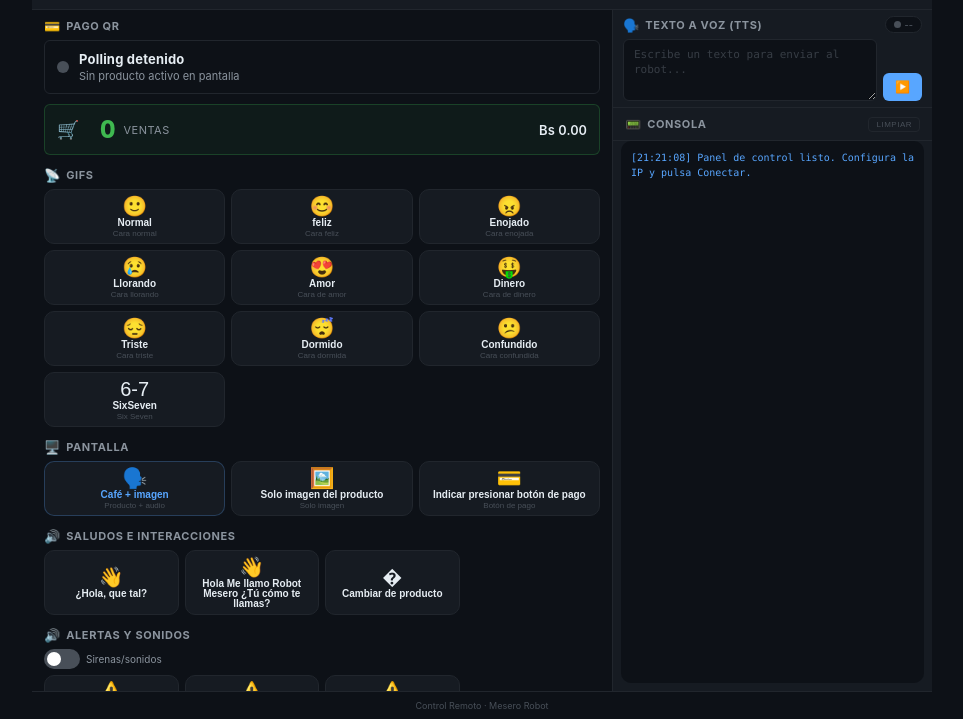
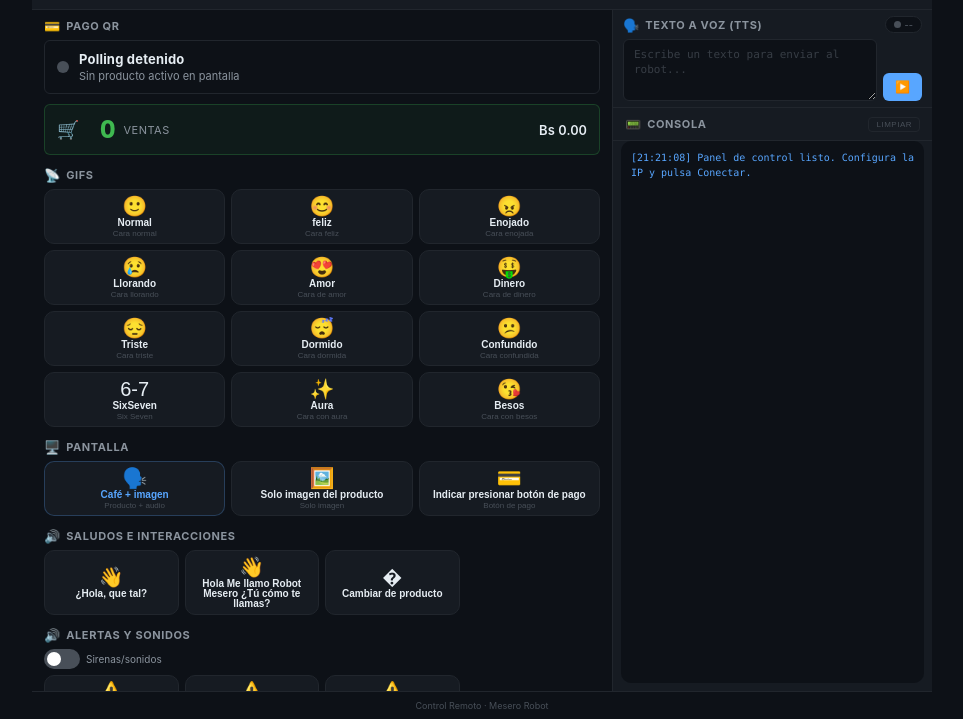
Before and after one commit to CarlosVargas2170/control-remote-robot-mesero, a website: page index.html in a window 1280 px wide. Shown: the part 81-800 px from the top of the page, without its empty margins (158-1121 px from the left). Drawn offline with Linux system fonts and the light colour scheme.

Commit message:
[FIX]-update audio fahh and add gifs

```diff
--- a/index.html
+++ b/index.html
@@ -153,6 +153,16 @@
               <span class="action-card-label">SixSeven</span>
               <span class="action-card-sub">Six Seven</span>
             </button>
+            <button class="action-card" onclick="setEmotion('aura')">
+              <span class="action-card-icon">✨</span>
+              <span class="action-card-label">Aura</span>
+              <span class="action-card-sub">Cara con aura</span>
+            </button>
+            <button class="action-card" onclick="setEmotion('kiss')">
+              <span class="action-card-icon">😘</span>
+              <span class="action-card-label">Besos</span>
+              <span class="action-card-sub">Cara con besos</span>
+            </button>
             <!-- <button class="action-card" onclick="callEndpoint('POST','/proximity/away')">
               <span class="action-card-icon">🚶</span>
               <span class="action-card-label">Lejos</span>
@@ -240,7 +250,7 @@
                 <option value="audio/six-seven.wav">🎸 Six Seven</option>
                 <option value="audio/aura_farming.mp3">🎵 Farmear aura</option>
                 <option value="audio/chipi_chipi_chapa.mp3">🎵 Chipi chapa</option>
-                <option value="audio/fahh.mp3">🎵 Fahh</option>
+                <option value="audio/fahh.wav">🎵 Fahh</option>
                 <option value="audio/reto_tokio.mp3">🎵 Reto Tokio</option>
                 <!-- <option value="audio/attention_excuse_me.wav">⚠️ Atención, con permiso</option>
                 <option value="audio/attention_with_service.wav">🤖 Robot en servicio</option>
```
Also changed, not shown: 1 other file.
